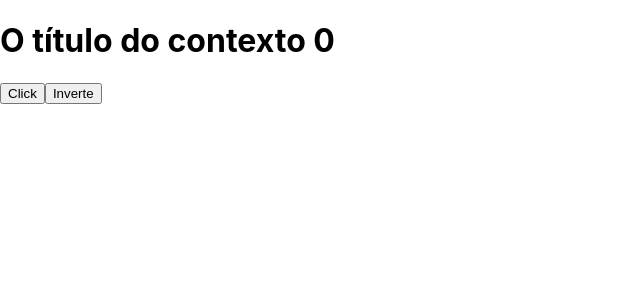
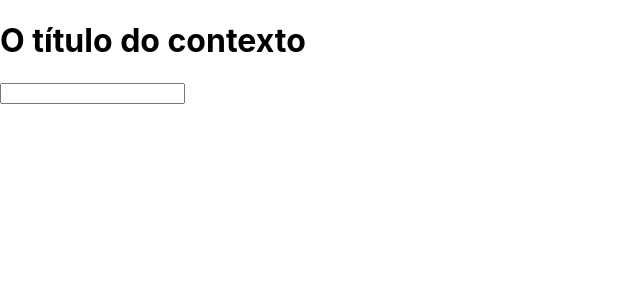
Before and after one commit to pdiegoneves/curso-de-react.js-next.js, a React (Create React App) app in the folder project-2/: page / in a window 1280 px wide. Shown: the top 300 px of the page, without its empty margins (0-640 px from the left). Built offline with nearby package versions, Linux system fonts and the light colour scheme.

Commit message:
useReducer + useContext

```diff
--- a/project-2/src/App.js
+++ b/project-2/src/App.js
@@ -1,51 +1,74 @@
-import { useReducer } from 'react'
+import P from 'prop-types'
+import { createContext, useReducer, useContext, useRef } from 'react'
 import './App.css'
 
+//actions.js
+export const actions = {
+  CHANGE_TITLE: 'CHANGE_TITLE',
+}
+
+//data.js
 //eslint-disable-next-line
-const globalState = {
+export const globalState = {
   title: 'O título do contexto',
   body: 'O body do contexto',
   counter: 0,
 }
 
-const reducer = (state, action) => {
+//reducer.js
+export const reducer = (state, action) => {
   switch (action.type) {
-    case 'muda': {
-      console.log('chamou muda com', action.payload)
+    case actions.CHANGE_TITLE: {
+      console.log('Mudar titulo')
       return { ...state, title: action.payload }
     }
-    case 'inverter': {
-      console.log('chamou inverter')
-      const { title } = state
-      return { ...state, title: title.split('').reverse().join('') }
-    }
   }
-
-  console.log('NENHUMA AÇÃO ENCONTRADA...')
   return { ...state }
 }
 
-function App() {
+// AppContext.jsx
+export const Context = createContext()
+export const AppContext = ({ children }) => {
   const [state, dispatch] = useReducer(reducer, globalState)
-  const { counter, title, body } = state
+
+  const changeTitle = (payload) => {
+    dispatch({ type: actions.CHANGE_TITLE, payload })
+  }
 
   return (
-    <div>
-      <h1>
-        {title} {counter}
+    <Context.Provider value={{ state, changeTitle }}>
+      {children}
+    </Context.Provider>
+  )
+}
+
+// H1/index.jsx
+export const H1 = () => {
+  const context = useContext(Context)
+  const inputRef = useRef()
+
+  return (
+    <>
+      <h1 onClick={() => context.changeTitle(inputRef.current.value)}>
+        {context.state.title}
       </h1>
-      <button
-        onClick={() =>
-          dispatch({
-            type: 'muda',
-            payload: new Date().toLocaleString('pt-BR'),
-          })
-        }
-      >
-        Click
-      </button>
-      <button onClick={() => dispatch({ type: 'inverter' })}>Inverte</button>
-    </div>
+      <input type="text" ref={inputRef} />
+    </>
+  )
+}
+
+AppContext.propTyper = {
+  children: P.node,
+}
+
+//App.jsx
+function App() {
+  return (
+    <AppContext>
+      <div>
+        <H1 />
+      </div>
+    </AppContext>
   )
 }
 
```
